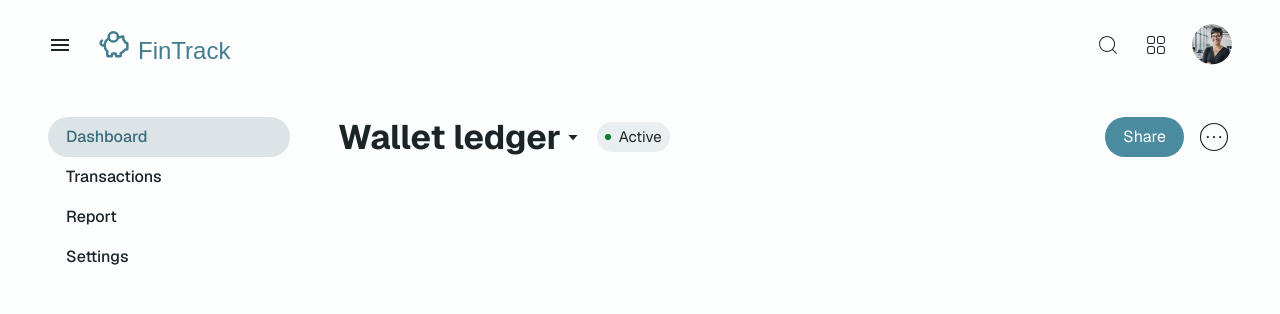
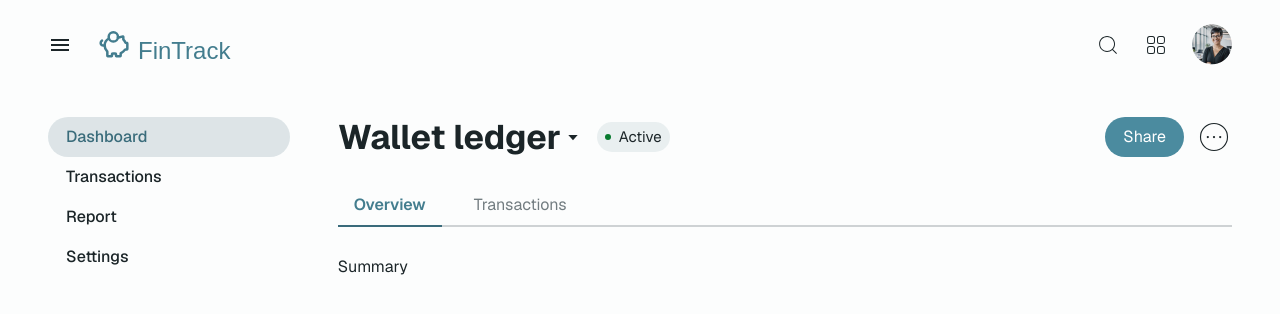
Before and after one commit to osas2211/fintrack, a Next.js app: page / in a window 1280 px wide. Shown: the top 314 px of the page. Built offline with nearby package versions, Linux system fonts and the light colour scheme; a web font is replaced by a local one.

Commit message:
UI: add tabs component

```diff
--- /dev/null
+++ b/components/Summary.tsx
@@ -0,0 +1,10 @@
+"use client"
+import React from "react"
+
+export const Summary = () => {
+  return <div>Summary</div>
+}
+
+export const SummaryCard = () => {
+  return <div>Summary</div>
+}
--- /dev/null
+++ b/components/Tabs.tsx
@@ -0,0 +1,48 @@
+"use client"
+
+import React, { ReactNode, useState } from "react"
+
+type TabItem = {
+  label: string
+  component: ReactNode
+}
+
+type TabsProps = {
+  items: TabItem[]
+  default_active: string
+  onTabChange?: (label: string) => void
+}
+
+export const Tabs: React.FC<TabsProps> = ({
+  items,
+  default_active,
+  onTabChange,
+}) => {
+  const [active, setActive] = useState(default_active)
+  return (
+    <div>
+      <div className="flex gap-4 relative">
+        {items.map((item) => (
+          <button
+            key={item.label}
+            onClick={() => {
+              setActive(item.label)
+              onTabChange && onTabChange(item.label)
+            }}
+            className={`px-4 py-2 bg-transparent cursor-pointer border-b-2 ${
+              active === item.label
+                ? "border-[#437D8E] text-[#437D8E] font-semibold"
+                : "border-transparent text-[#15272D]/60"
+            }`}
+          >
+            {item.label}
+          </button>
+        ))}
+        <div className="absolute bottom-0 left-0 h-[2px] w-full bg-[#15272D]/20" />
+      </div>
+      <div className="mt-7">
+        {items.find((item) => item.label === active)?.component}
+      </div>
+    </div>
+  )
+}
--- a/components/pages/Dashboard.tsx
+++ b/components/pages/Dashboard.tsx
@@ -4,10 +4,17 @@ import { BiCaretDown } from "react-icons/bi"
 import { Status } from "../Status"
 import { Button } from "../Button"
 import { PiDotsThreeCircleThin } from "react-icons/pi"
+import { Summary } from "../Summary"
+import { Tabs } from "../Tabs"
+
+const dashboardTabs = [
+  { label: "Overview", component: <Summary /> },
+  { label: "Transactions", component: <></> },
+]
 
 export const Dashboard = () => {
   return (
-    <div className="min-h-screen w-full">
+    <div className="min-h-screen w-full space-y-7">
       <div className="flex items-center justify-between">
         <div className="flex items-center gap-4">
           <div className="inline-flex items-center gap-1 cursor-pointer">
@@ -22,6 +29,10 @@ export const Dashboard = () => {
           <PiDotsThreeCircleThin size={36} className="cursor-pointer" />
         </div>
       </div>
+
+      <div>
+        <Tabs default_active="Overview" items={dashboardTabs} />
+      </div>
     </div>
   )
 }
```
